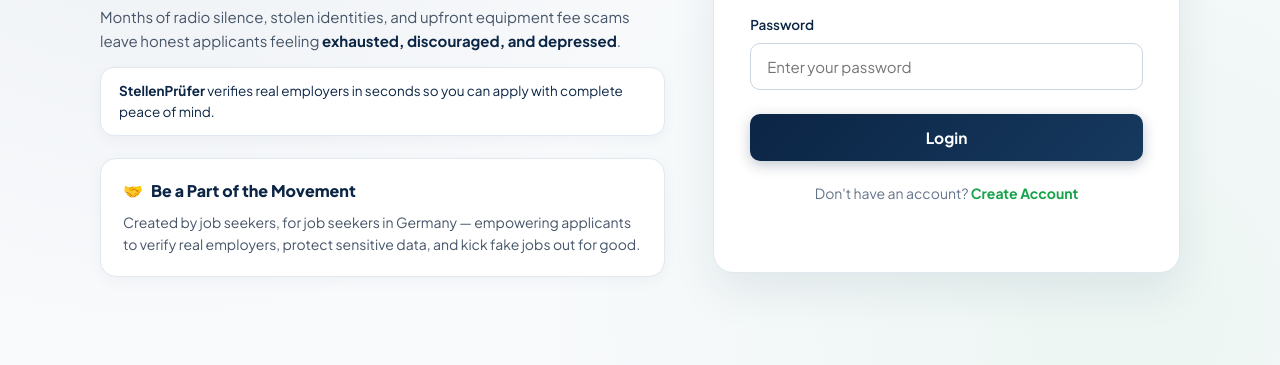
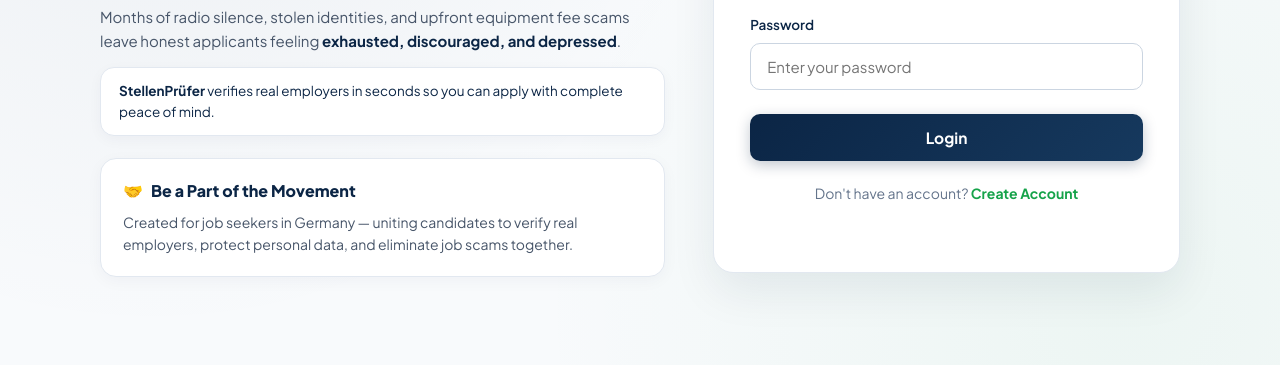
Before and after one commit to abinkprakash001/StellenPrufer, a browser extension: page frontend/login.html in a window 1280 px wide. Shown: the part 373-738 px from the top of the page. Drawn offline with Linux system fonts and the light colour scheme.

Commit message:
Update movement text to community-driven copy

```diff
--- a/frontend/login.html
+++ b/frontend/login.html
@@ -46,7 +46,7 @@
                     <span>Be a Part of the Movement</span>
                 </div>
                 <p>
-                    Created by job seekers, for job seekers in Germany — empowering applicants to verify real employers, protect sensitive data, and kick fake jobs out for good.
+                    Created for job seekers in Germany — uniting candidates to verify real employers, protect personal data, and eliminate job scams together.
                 </p>
             </div>
         </div>
```
Also changed, not shown: frontend/register.html (+1 -1 lines), public/login.html (+1 -1 lines), public/register.html (+1 -1 lines).
